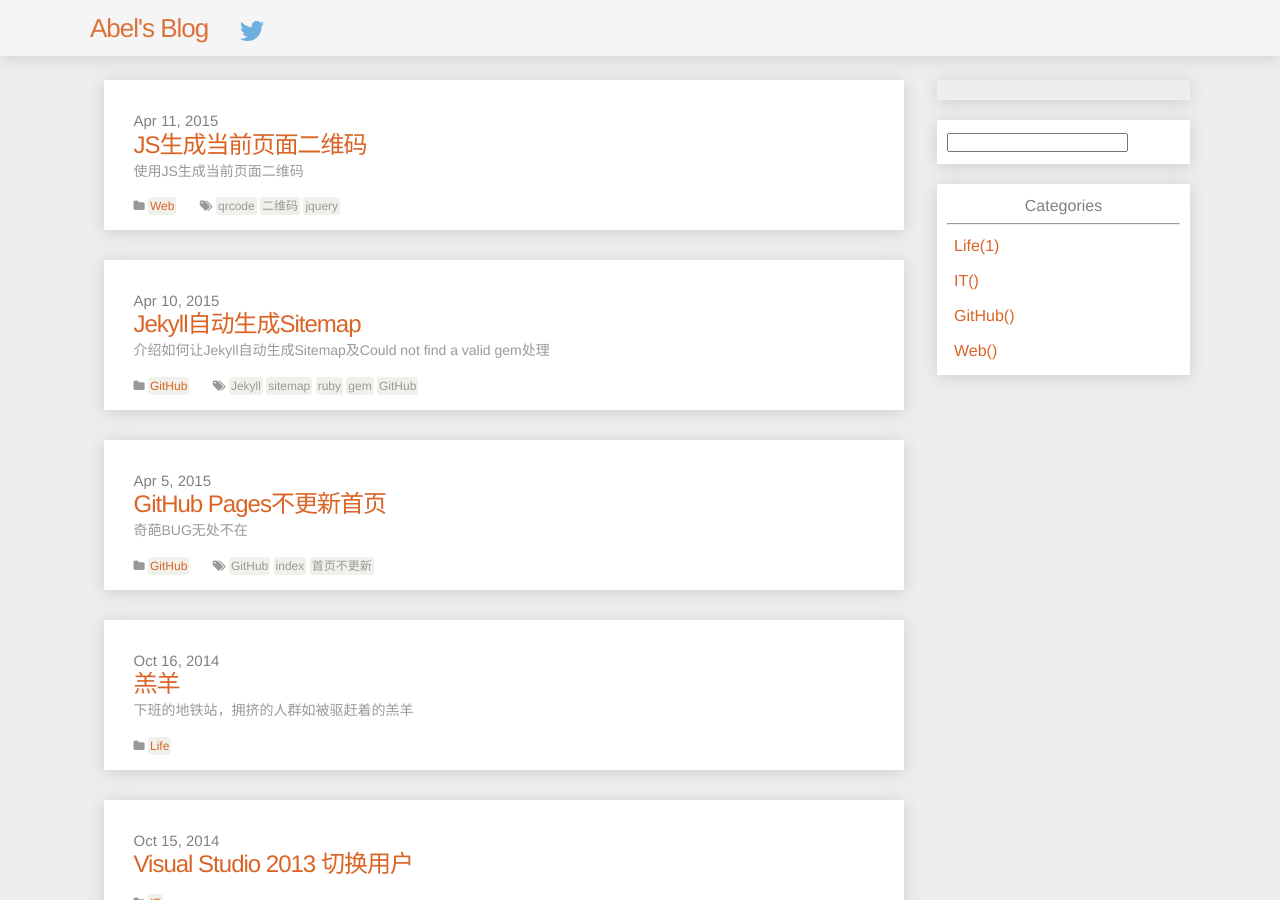
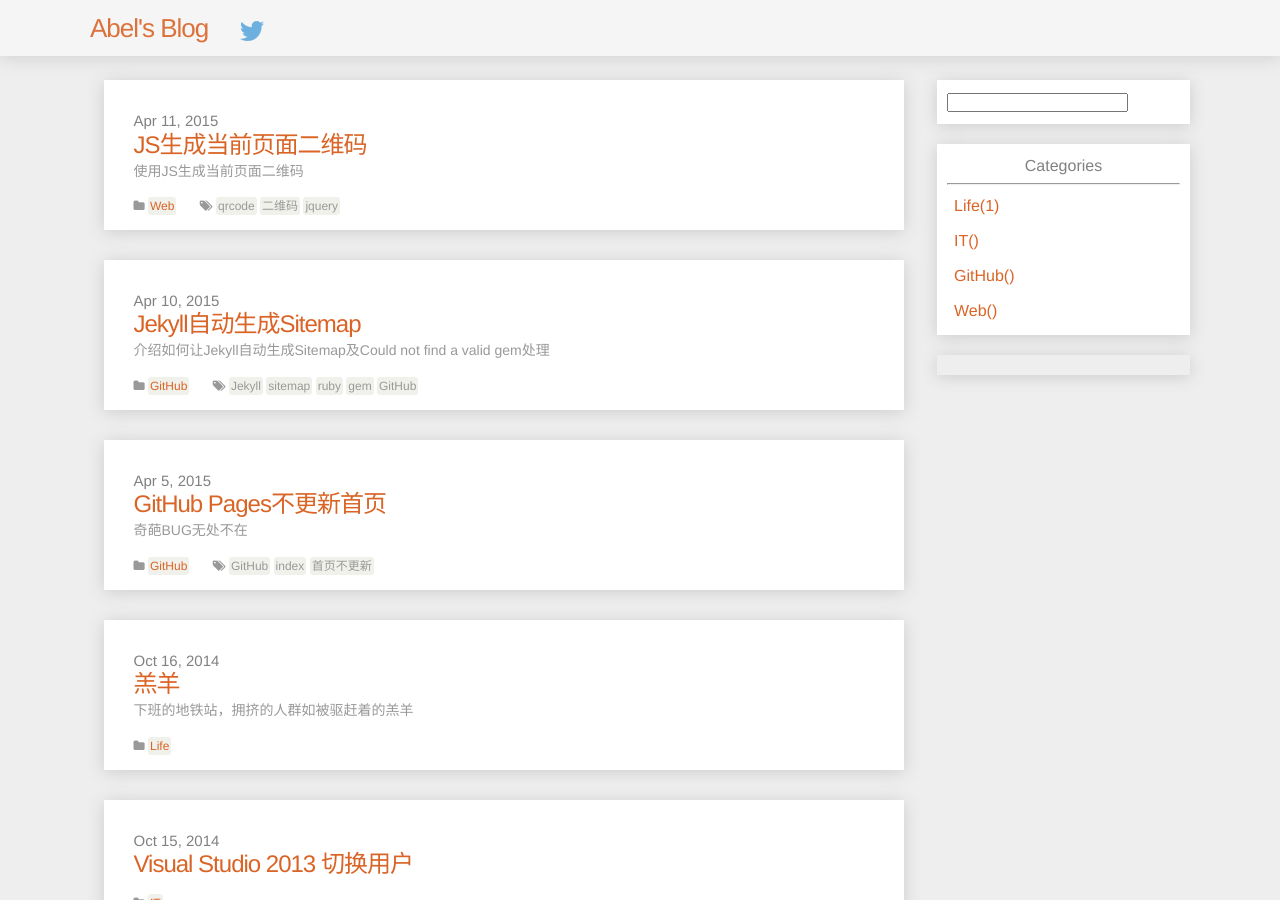
Before and after one commit to Abel-Liu/Abel-Liu.github.io, a Jekyll site: the page built from index.md, in a window 1280 px wide and 900 px high. Built offline with Jekyll 4.4.1, drawn with Linux system fonts in a browser that asks for light colours; nearby versions of some CDN libraries; comment, search, counter and statistics services are not loaded.

Commit message:
move qrcode bottom

```diff
--- a/_layouts/default.html
+++ b/_layouts/default.html
@@ -13,17 +13,6 @@
             <div class="wrap">
                 <div class="content-col-1 column">{{ content }}</div>
                 <div class="content-col-2 column">
-                    <div class="sidebar" style="background:none;">
-                        <div id="qrcode" style="text-align:center;"></div>
-                        <script>
-                            $('#qrcode').qrcode({
-                                text: window.location.href,
-                                width: 150,
-                                height: 150
-                            });
-                        </script>
-                    </div>
-
                     <div class="sidebar">
                         <form>
                             <input type="text" id="st-search-input" class="st-search-input" />
@@ -49,6 +38,17 @@
                         </ul>
                     </div>
 
+                    <div class="sidebar" style="background:none;">
+                        <div id="qrcode" style="text-align:center;"></div>
+                        <script>
+                            $('#qrcode').qrcode({
+                                text: window.location.href,
+                                width: 150,
+                                height: 150
+                            });
+                        </script>
+                    </div>
+
                 </div>
             </div>
         </div>
```
